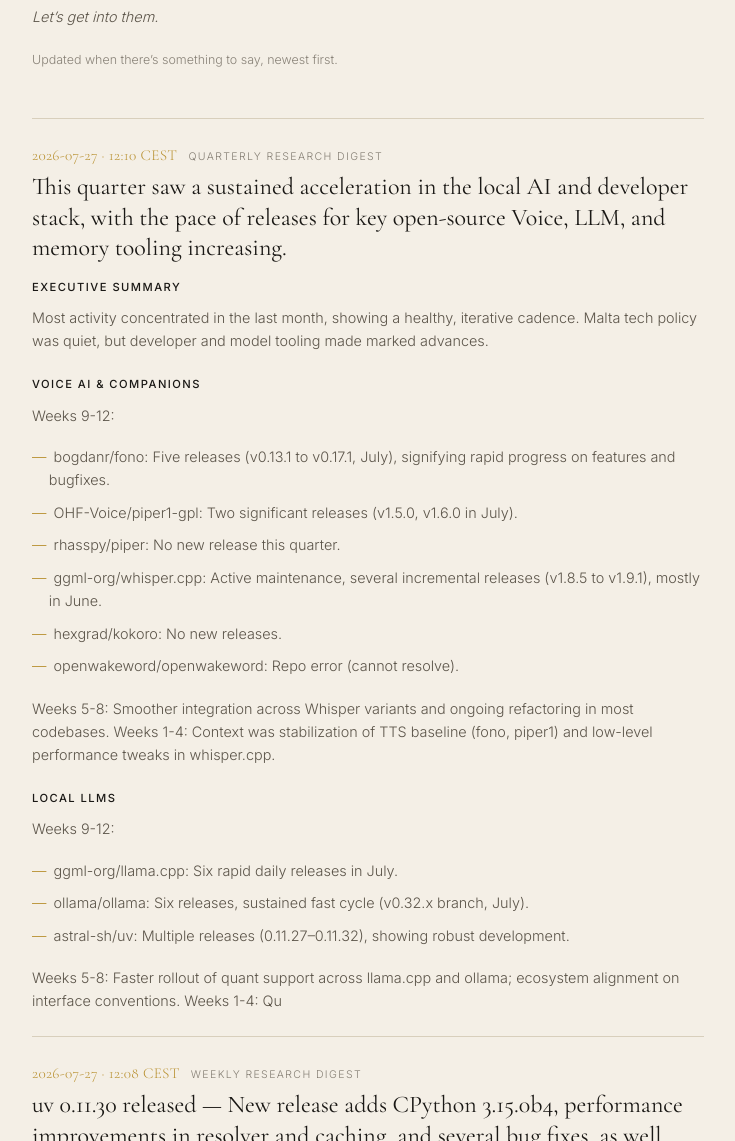
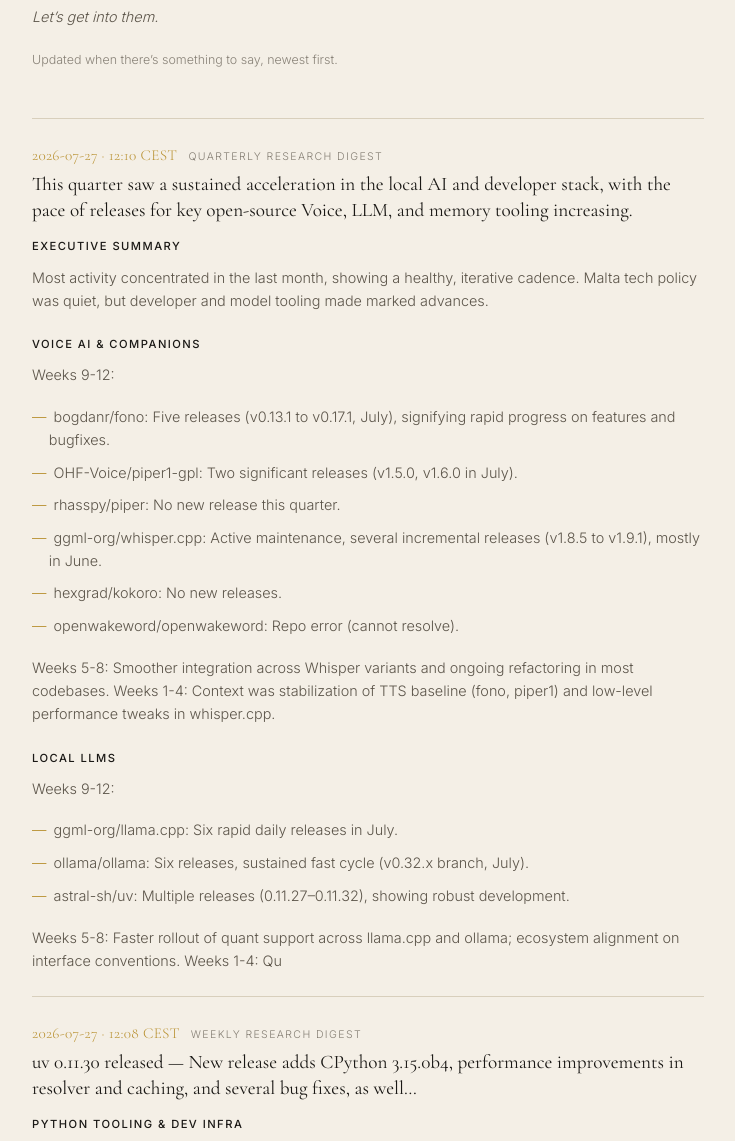
Before and after one commit to mattcarp/mattcarpenter-site, a plain HTML site: page briefings/index.html in a window 1280 px wide. Shown: the part 123-1264 px from the top of the page, without its empty margins (272-1007 px from the left). Drawn offline with nearby package versions, Linux system fonts and the light colour scheme.

Commit message:
style: briefings — long headlines set a size down

```diff
--- a/briefings/index.html
+++ b/briefings/index.html
@@ -77,6 +77,10 @@
     line-height: 1.28;
     color: var(--ink);
     margin-bottom: 0.9rem;
+  }
+  article.briefing h2.headline.long {
+    font-size: 1.2rem;
+    line-height: 1.35;
   }
   article.briefing p.headline {
     font-weight: 500;
@@ -159,7 +163,7 @@
   <!-- ENTRIES -->
 <article class="briefing">
   <p class="meta"><time datetime="2026-07-27T12:10+0200">2026-07-27 · 12:10 CEST</time><span class="source">Quarterly Research Digest</span></p>
-  <h2 class="headline">This quarter saw a sustained acceleration in the local AI and developer stack, with the pace of releases for key open-source Voice, LLM, and memory tooling increasing.</h2>
+  <h2 class="headline long">This quarter saw a sustained acceleration in the local AI and developer stack, with the pace of releases for key open-source Voice, LLM, and memory tooling increasing.</h2>
   <div class="body">
     <h3>Executive Summary</h3>
     <p>Most activity concentrated in the last month, showing a healthy, iterative cadence. Malta tech policy was quiet, but developer and model tooling made marked advances.</p>
@@ -175,7 +179,7 @@
 </article>
 <article class="briefing">
   <p class="meta"><time datetime="2026-07-27T12:08+0200">2026-07-27 · 12:08 CEST</time><span class="source">Weekly Research Digest</span></p>
-  <h2 class="headline">uv 0.11.30 released — New release adds CPython 3.15.0b4, performance improvements in resolver and caching, and several bug fixes, as well…</h2>
+  <h2 class="headline long">uv 0.11.30 released — New release adds CPython 3.15.0b4, performance improvements in resolver and caching, and several bug fixes, as well…</h2>
   <div class="body">
     <h3>Python Tooling &amp; Dev Infra</h3>
     <ul class="items"><li>uv 0.11.30 released — New release adds CPython 3.15.0b4, performance improvements in resolver and caching, and several bug fixes, as well as a new contribution guide. <a href="https://github.com/astral-sh/uv/releases/tag/0.11.30">Release notes</a></li></ul>
```
